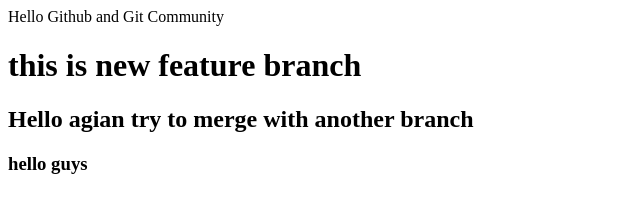
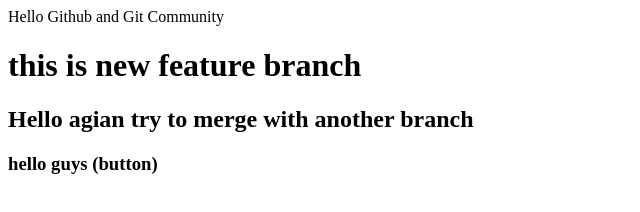
Before and after one commit to Smitpatel0409/newrepo, a plain HTML site: page index.html in a window 1280 px wide. Shown: the full height of the page, 0-640 px from the left. Drawn offline with Linux system fonts and the light colour scheme.

Commit message:
add button

```diff
--- a/index.html
+++ b/index.html
@@ -1,4 +1,4 @@
 <p>Hello Github and Git Community</p>
 <h1>this is new feature branch</h1>
 <h2>Hello agian try to merge with another branch</h2>
-<h3>hello guys</h3>
+<h3>hello guys (button)</h3>
```
